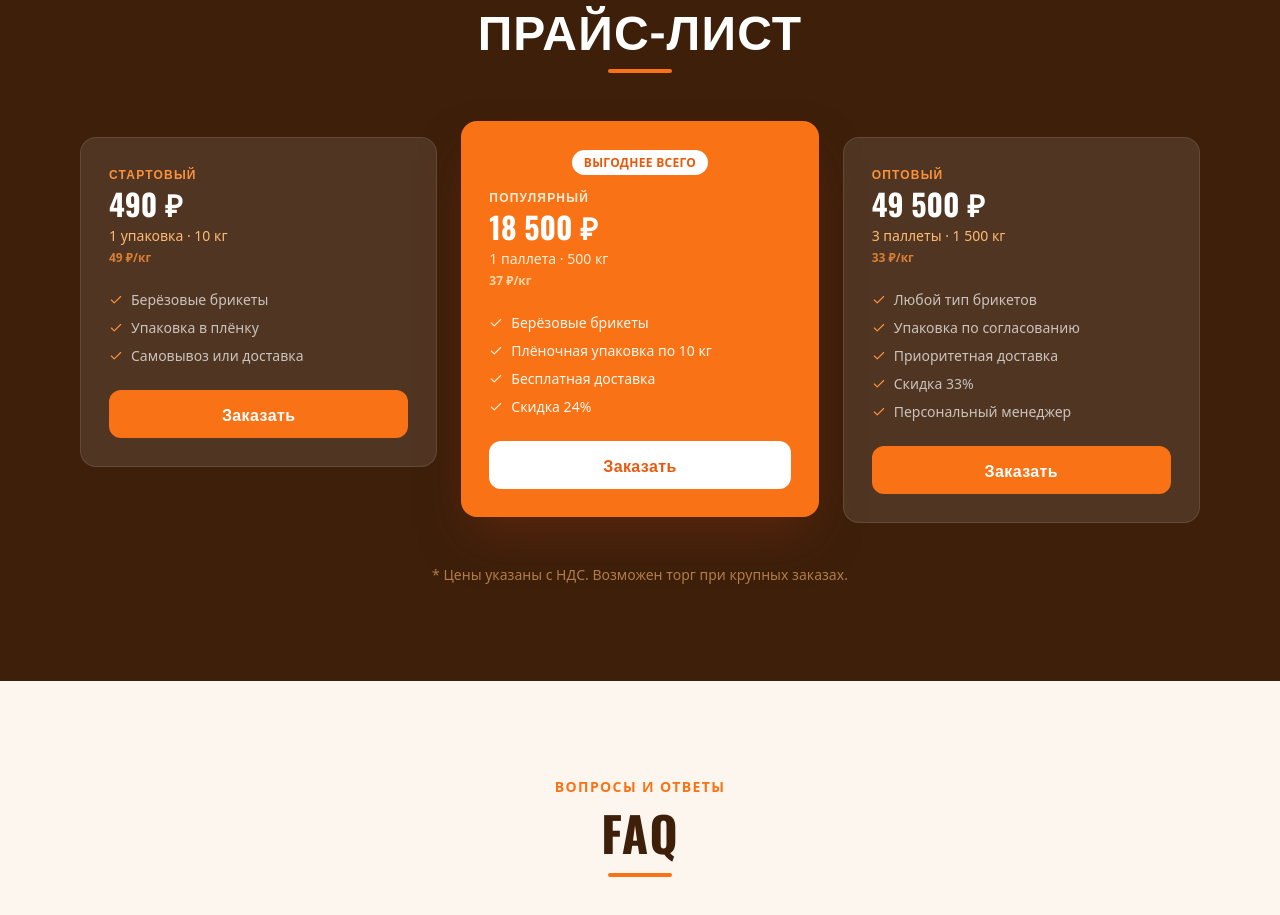
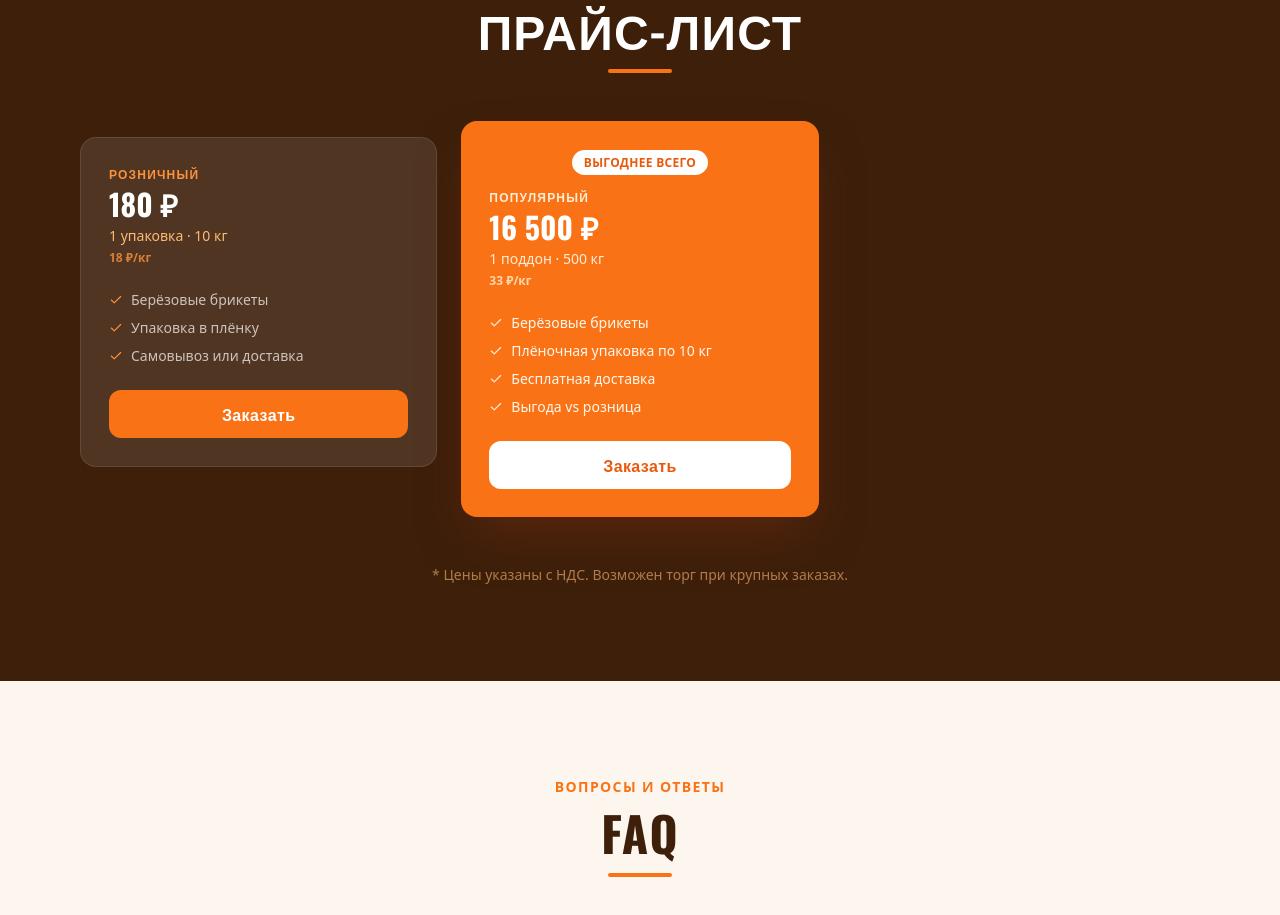
Before and after one commit to pr-poehali-dev/beaver-fuel-recycling, a React (Vite) app: page / in a window 1280 px wide. Shown: the part 1740-2655 px from the top of the page. Built offline with nearby package versions, Linux system fonts and the light colour scheme.

Commit message:
feat: добавить расценки поддонов

```diff
--- a/src/pages/Index.tsx
+++ b/src/pages/Index.tsx
@@ -46,31 +46,22 @@ const benefits = [
 
 const prices = [
   {
-    name: "Стартовый",
+    name: "Розничный",
     qty: "1 упаковка",
     weight: "10 кг",
-    price: "490",
-    perkg: "49 ₽/кг",
+    price: "180",
+    perkg: "18 ₽/кг",
     highlight: false,
     features: ["Берёзовые брикеты", "Упаковка в плёнку", "Самовывоз или доставка"],
   },
   {
     name: "Популярный",
-    qty: "1 паллета",
+    qty: "1 поддон",
     weight: "500 кг",
-    price: "18 500",
-    perkg: "37 ₽/кг",
+    price: "16 500",
+    perkg: "33 ₽/кг",
     highlight: true,
-    features: ["Берёзовые брикеты", "Плёночная упаковка по 10 кг", "Бесплатная доставка", "Скидка 24%"],
-  },
-  {
-    name: "Оптовый",
-    qty: "3 паллеты",
-    weight: "1 500 кг",
-    price: "49 500",
-    perkg: "33 ₽/кг",
-    highlight: false,
-    features: ["Любой тип брикетов", "Упаковка по согласованию", "Приоритетная доставка", "Скидка 33%", "Персональный менеджер"],
+    features: ["Берёзовые брикеты", "Плёночная упаковка по 10 кг", "Бесплатная доставка", "Выгода vs розница"],
   },
 ];
 
```
